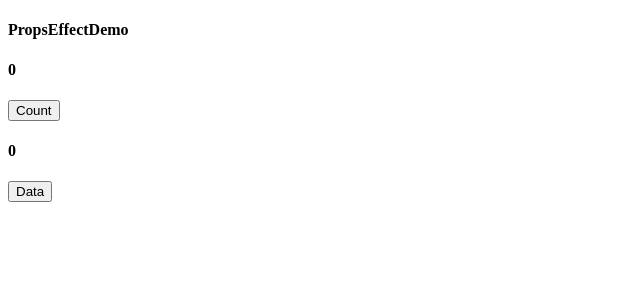
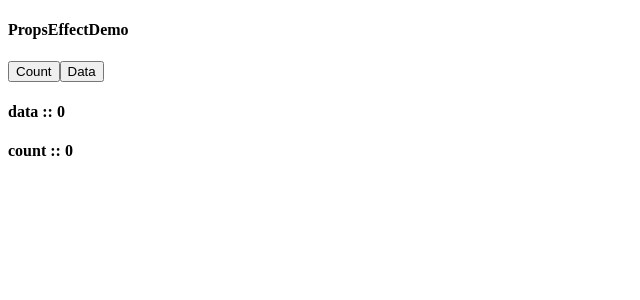
Before and after one commit to Namrata725/reactJsLearning, a React (Vite) app: page / in a window 1280 px wide. Shown: the top 300 px of the page, without its empty margins (0-640 px from the left). Built offline with nearby package versions, Linux system fonts and the light colour scheme.

Commit message:
props effect handler code updated

```diff
--- a/src/PropsEffectDemo.jsx
+++ b/src/PropsEffectDemo.jsx
@@ -18,10 +18,8 @@ function PropsEffectDemo() {
     <div>
       <h4>PropsEffectDemo</h4>
 
-      <h4>{("Count :: ", count)}</h4>
       <button onClick={handleCount}>Count</button>
 
-      <h4>{("data :: ", data)}</h4>
       <button onClick={handleData}>Data </button>
 
       <PropsEffectHandler count={count} data={data} />
--- a/src/PropsEffectHandler.jsx
+++ b/src/PropsEffectHandler.jsx
@@ -24,7 +24,12 @@ function PropsEffectHandler({ data, count }) {
     sayHi();
   }, [data, count]); // runs on both
 
-  return <div></div>;
+  return (
+    <div>
+      <h4>{"data :: " + data}</h4>
+      <h4>{"count :: " + count}</h4>
+    </div>
+  );
 }
 
 export default PropsEffectHandler;
```
